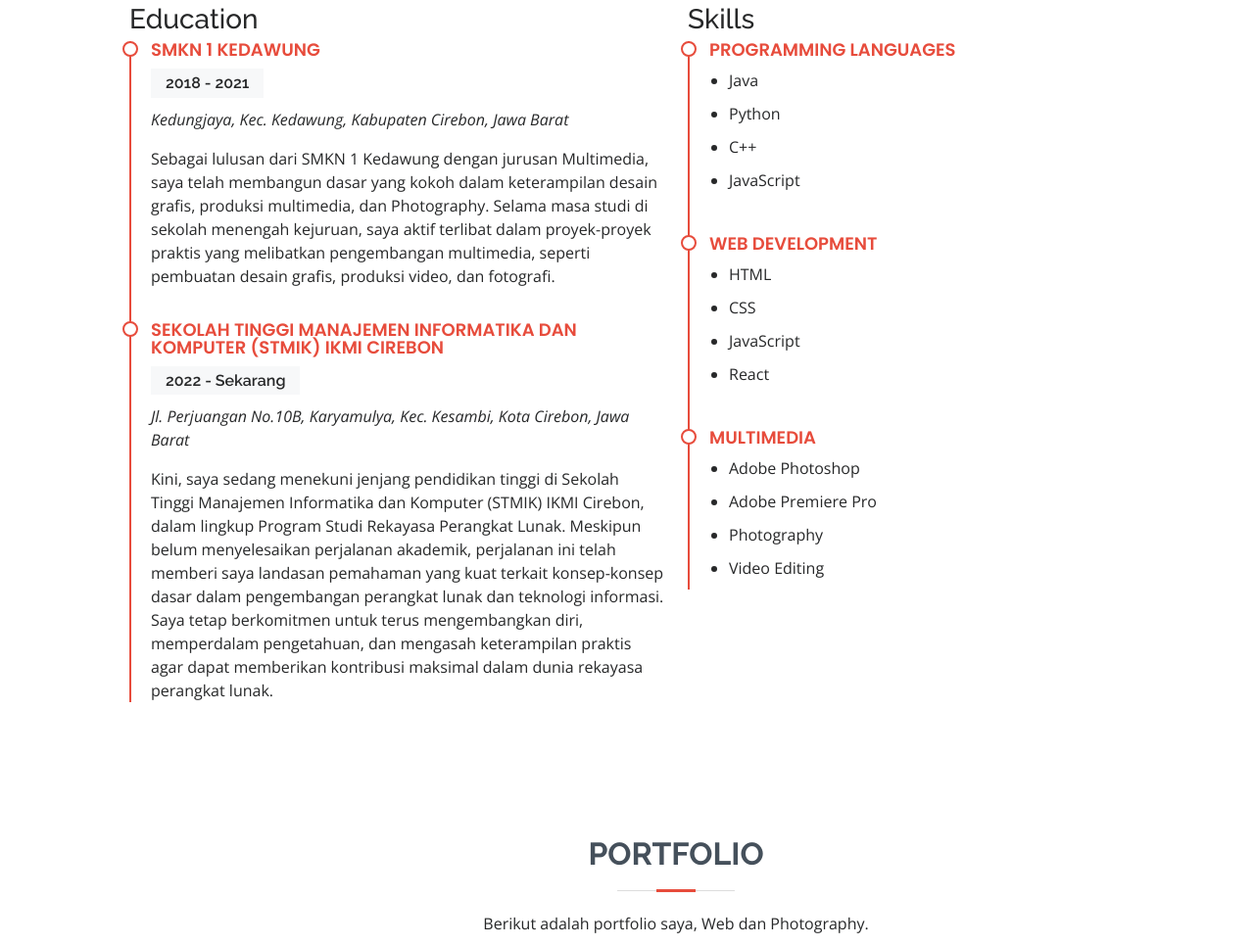
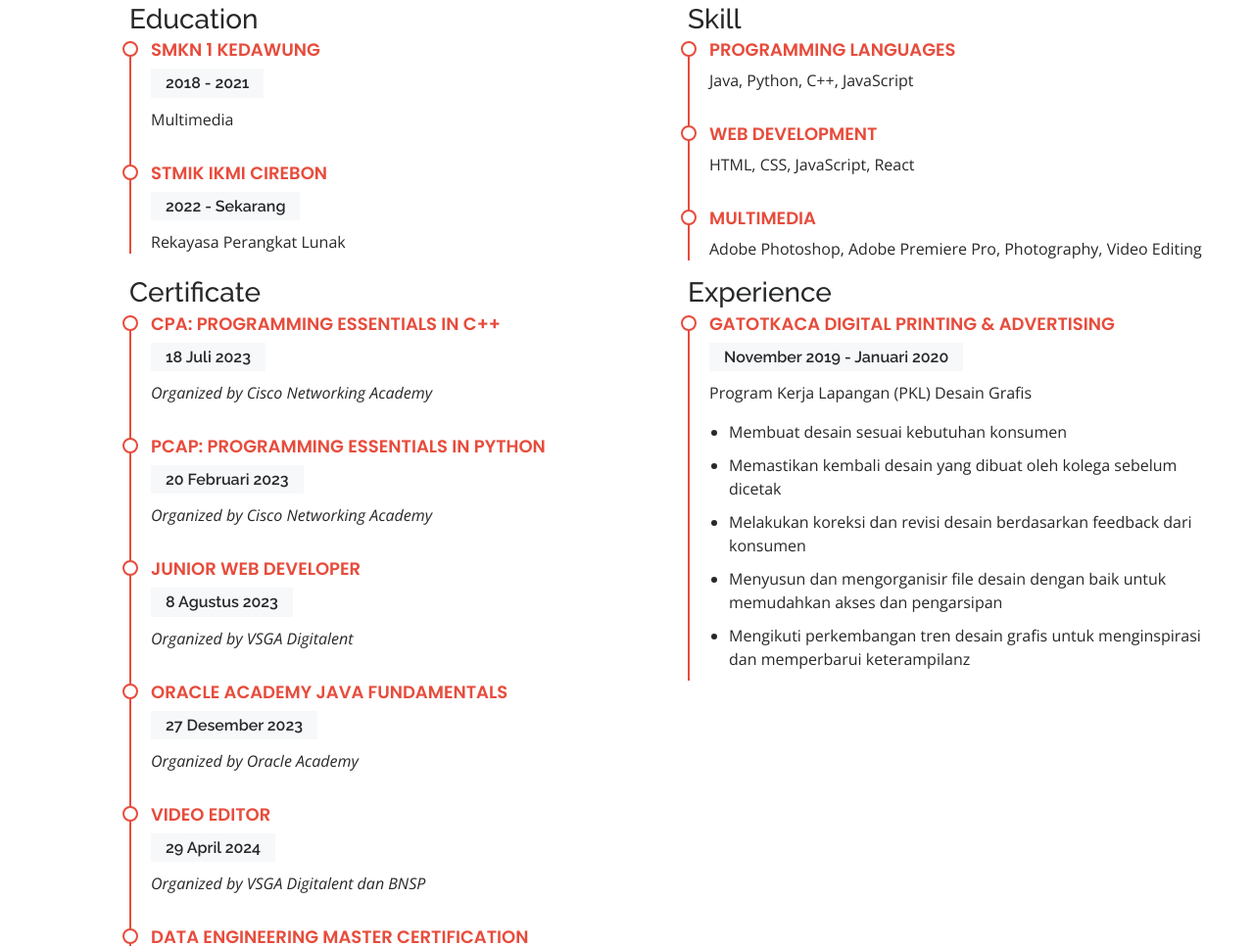
Before and after one commit to Xevhiroth/portfolio, a plain HTML site: page index.html in a window 1280 px wide. Shown: the part 1834-2800 px from the top of the page at 98% size. Drawn offline with nearby package versions, Linux system fonts and the light colour scheme.

Commit message:
Update index.html

```diff
--- a/index.html
+++ b/index.html
@@ -10,7 +10,9 @@
   <meta content="" name="keywords">
 
   <!-- Google Fonts -->
-  <link href="https://fonts.googleapis.com/css?family=Open+Sans:300,300i,400,400i,600,600i,700,700i|Raleway:300,300i,400,400i,500,500i,600,600i,700,700i|Poppins:300,300i,400,400i,500,500i,600,600i,700,700i" rel="stylesheet">
+  <link
+    href="https://fonts.googleapis.com/css?family=Open+Sans:300,300i,400,400i,600,600i,700,700i|Raleway:300,300i,400,400i,500,500i,600,600i,700,700i|Poppins:300,300i,400,400i,500,500i,600,600i,700,700i"
+    rel="stylesheet">
 
   <!-- Vendor CSS Files -->
   <link href="assets/vendor/aos/aos.css" rel="stylesheet">
@@ -37,7 +39,8 @@
         <li><a href="#hero" class="nav-link scrollto active"><i class="bx bx-home"></i> <span>Home</span></a></li>
         <li><a href="#about" class="nav-link scrollto"><i class="bx bx-user"></i> <span>About</span></a></li>
         <li><a href="#resume" class="nav-link scrollto"><i class="bx bx-file-blank"></i> <span>Resume</span></a></li>
-        <li><a href="#portfolio" class="nav-link scrollto"><i class="bx bx-book-content"></i> <span>Portfolio</span></a></li>
+        <li><a href="#portfolio" class="nav-link scrollto"><i class="bx bx-book-content"></i> <span>Portfolio</span></a>
+        </li>
         <li><a href="#contact" class="nav-link scrollto"><i class="bx bx-envelope"></i> <span>Contact</span></a></li>
       </ul>
     </nav><!-- .nav-menu -->
@@ -50,10 +53,14 @@
       <h1>Haris Burhanudin</h1>
       <p>Saya Seorang <span class="typed" data-typed-items="Mahasiswa, Developer, Photographer"></span></p>
       <div class="social-links">
-        <a href="https://x.com/xevhiroth" class="twitter" target="_blank" rel="noopener noreferrer"><i class="bx bxl-twitter"></i></a>
-        <a href="https://www.facebook.com/haris.burhanudin.17/" class="facebook" target="_blank" rel="noopener noreferrer"><i class="bx bxl-facebook"></i></a>
-        <a href="https://www.instagram.com/xvhrth/" class="instagram" target="_blank" rel="noopener noreferrer"><i class="bx bxl-instagram"></i></a>
-        <a href="https://www.linkedin.com/in/haris-burhanudin" class="linkedin" target="_blank" rel="noopener noreferrer"><i class="bx bxl-linkedin"></i></a>
+        <a href="https://x.com/xevhiroth" class="twitter" target="_blank" rel="noopener noreferrer"><i
+            class="bx bxl-twitter"></i></a>
+        <a href="https://www.facebook.com/haris.burhanudin.17/" class="facebook" target="_blank"
+          rel="noopener noreferrer"><i class="bx bxl-facebook"></i></a>
+        <a href="https://www.instagram.com/xvhrth/" class="instagram" target="_blank" rel="noopener noreferrer"><i
+            class="bx bxl-instagram"></i></a>
+        <a href="https://www.linkedin.com/in/haris-burhanudin" class="linkedin" target="_blank"
+          rel="noopener noreferrer"><i class="bx bxl-linkedin"></i></a>
       </div>
     </div>
   </section><!-- End Home -->
@@ -65,7 +72,7 @@
       <div class="container" data-aos="fade-up">
 
         <div class="section-title">
-          <h2>Tentang Saya</h2>
+          <h2>About</h2>
         </div>
 
         <div class="row">
@@ -74,19 +81,29 @@
           </div>
           <div class="col-lg-8 pt-4 pt-lg-0 content">
             <p>
-              Saya adalah seorang mahasiswa yang sedang menempuh semester ketiga di program studi Rekayasa Perangkat Lunak.
-              Perjalanan akademis saya hingga saat ini telah memberikan saya pemahaman yang mendalam tentang dunia pengembangan perangkat lunak.
-              Selama masa studi, saya aktif mengikuti berbagai mata kuliah yang mencakup pemrograman, desain perangkat lunak, dan manajemen proyek.
-              Keikutsertaan dalam proyek-proyek kuliah telah memperluas wawasan saya dalam mengaplikasikan teori-teori yang dipelajari dalam situasi praktis.
-              Saya percaya bahwa pemahaman teknologi terkini dan keterampilan pengembangan perangkat lunak adalah kunci kesuksesan di era digital ini,
-              dan saya berkomitmen untuk terus mengembangkan diri agar dapat memberikan kontribusi yang berarti di dunia industri IT.
+              Saya adalah seorang mahasiswa yang sedang menempuh semester kelima di program studi Rekayasa Perangkat
+              Lunak.
+              Perjalanan akademis saya hingga saat ini telah memberikan saya pemahaman yang mendalam tentang dunia
+              pengembangan perangkat lunak.
+              Selama masa studi, saya aktif mengikuti berbagai mata kuliah yang mencakup pemrograman, desain perangkat
+              lunak, dan manajemen proyek.
+              Keikutsertaan dalam proyek-proyek kuliah telah memperluas wawasan saya dalam mengaplikasikan teori-teori
+              yang dipelajari dalam situasi praktis.
+              Saya percaya bahwa pemahaman teknologi terkini dan keterampilan pengembangan perangkat lunak adalah kunci
+              kesuksesan di era digital ini,
+              dan saya berkomitmen untuk terus mengembangkan diri agar dapat memberikan kontribusi yang berarti di dunia
+              industri IT.
             </p>
 
             <p>
-              Selain dari segi akademis, saya juga aktif dalam kegiatan di luar kelas, seperti mengikuti seminar dan workshop terkait teknologi terbaru, serta photography yang merupakan hobi yang saya sukai.
-              Saya percaya bahwa memperluas jaringan dan berinteraksi dengan profesional di industri adalah cara efektif untuk memahami tren terkini dan perspektif praktis dalam pengembangan perangkat lunak.
-              Pada akhirnya, saya memiliki tekad untuk menjadi seorang profesional yang kompeten dan berdaya saing tinggi di bidang rekayasa perangkat lunak,
-              serta berperan aktif dalam menciptakan solusi inovatif untuk menanggapi tantangan di dunia teknologi informasi.
+              Selain dari segi akademis, saya juga aktif dalam kegiatan di luar kelas, seperti mengikuti seminar dan
+              workshop terkait teknologi terbaru, serta photography yang merupakan hobi yang saya sukai.
+              Saya percaya bahwa memperluas jaringan dan berinteraksi dengan profesional di industri adalah cara efektif
+              untuk memahami tren terkini dan perspektif praktis dalam pengembangan perangkat lunak.
+              Pada akhirnya, saya memiliki tekad untuk menjadi seorang profesional yang kompeten dan berdaya saing
+              tinggi di bidang rekayasa perangkat lunak,
+              serta berperan aktif dalam menciptakan solusi inovatif untuk menanggapi tantangan di dunia teknologi
+              informasi.
             </p>
           </div>
         </div>
@@ -108,46 +125,80 @@
             <div class="resume-item">
               <h4>SMKN 1 Kedawung</h4>
               <h5>2018 - 2021</h5>
-          <p><em>Kedungjaya, Kec. Kedawung, Kabupaten Cirebon, Jawa Barat</em></p>
-          <p>Sebagai lulusan dari SMKN 1 Kedawung dengan jurusan Multimedia, saya telah membangun dasar yang kokoh dalam keterampilan desain grafis, produksi multimedia, dan Photography.
-            Selama masa studi di sekolah menengah kejuruan, saya aktif terlibat dalam proyek-proyek praktis yang melibatkan pengembangan multimedia, seperti pembuatan desain grafis, produksi video, dan fotografi.</p>
+              <p>Multimedia</p>
             </div>
             <div class="resume-item">
-          <h4>Sekolah Tinggi Manajemen Informatika dan Komputer (STMIK) IKMI Cirebon</h4>
+              <h4>STMIK IKMI Cirebon</h4>
               <h5>2022 - Sekarang</h5>
-          <p><em>Jl. Perjuangan No.10B, Karyamulya, Kec. Kesambi, Kota Cirebon, Jawa Barat</em></p>
-          <p>Kini, saya sedang menekuni jenjang pendidikan tinggi di Sekolah Tinggi Manajemen Informatika dan Komputer (STMIK) IKMI Cirebon, dalam lingkup Program Studi Rekayasa Perangkat Lunak.
-            Meskipun belum menyelesaikan perjalanan akademik, perjalanan ini telah memberi saya landasan pemahaman yang kuat terkait konsep-konsep dasar dalam pengembangan perangkat lunak dan teknologi informasi.
-            Saya tetap berkomitmen untuk terus mengembangkan diri, memperdalam pengetahuan, dan mengasah keterampilan praktis agar dapat memberikan kontribusi maksimal dalam dunia rekayasa perangkat lunak.</p>
+              <p>Rekayasa Perangkat Lunak</p>
             </div>
           </div>
           <div class="col-lg-6">
-        <h3 class="resume-title">Skills</h3>
+            <h3 class="resume-title">Skill</h3>
             <div class="resume-item">
               <h4>Programming Languages</h4>
-          <ul>
-            <li>Java</li>
-            <li>Python</li>
-            <li>C++</li>
-            <li>JavaScript</li>
-          </ul>
+              <p>Java, Python, C++, JavaScript</p>
             </div>
             <div class="resume-item">
               <h4>Web Development</h4>
-          <ul>
-            <li>HTML</li>
-            <li>CSS</li>
-            <li>JavaScript</li>
-            <li>React</li>
-          </ul>
+              <p>HTML, CSS, JavaScript, React</p>
             </div>
             <div class="resume-item">
               <h4>Multimedia</h4>
+              <p>Adobe Photoshop, Adobe Premiere Pro, Photography, Video Editing</p>
+            </div>
+          </div>
+        </div>
+
+        <!-- Sertifikat Section -->
+        <div class="row">
+          <div class="col-lg-6">
+            <h3 class="resume-title">Certificate</h3>
+            <div class="resume-item">
+              <h4>CPA: Programming Essentials in C++</h4>
+              <h5>18 Juli 2023</h5>
+              <p><em>Organized by Cisco Networking Academy</em></p>
+            </div>
+            <div class="resume-item">
+              <h4>PCAP: Programming Essentials in Python</h4>
+              <h5>20 Februari 2023</h5>
+              <p><em>Organized by Cisco Networking Academy</em></p>
+            </div>
+            <div class="resume-item">
+              <h4>Junior Web Developer</h4>
+              <h5>8 Agustus 2023</h5>
+              <p><em>Organized by VSGA Digitalent</em></p>
+            </div>
+            <div class="resume-item">
+              <h4>Oracle Academy Java Fundamentals</h4>
+              <h5>27 Desember 2023</h5>
+              <p><em>Organized by Oracle Academy</em></p>
+            </div>
+            <div class="resume-item">
+              <h4>Video Editor</h4>
+              <h5>29 April 2024</h5>
+              <p><em>Organized by VSGA Digitalent dan BNSP</em></p>
+            </div>
+            <div class="resume-item">
+              <h4>Data Engineering Master Certification</h4>
+              <h5>12 Mei 2024</h5>
+              <p><em>Organized by RapidMiner Academy</em></p>
+            </div>
+          </div>
+          <div class="col-lg-6">
+            <h3 class="resume-title">Experience</h3>
+            <div class="resume-item">
+              <h4>Gatotkaca Digital Printing & Advertising</h4>
+              <h5>November 2019 - Januari 2020</h5>
+              <p>Program Kerja Lapangan (PKL) Desain Grafis</p>
               <ul>
-            <li>Adobe Photoshop</li>
-            <li>Adobe Premiere Pro</li>
-            <li>Photography</li>
-            <li>Video Editing</li>
+                <li>Membuat desain sesuai kebutuhan konsumen</li>
+                <li>Memastikan kembali desain yang dibuat oleh kolega sebelum dicetak</li>
+                <li>Melakukan koreksi dan revisi desain berdasarkan feedback dari konsumen</li>
+                <li>Menyusun dan mengorganisir file desain dengan baik untuk memudahkan akses dan
+                  pengarsipan</li>
+                <li>Mengikuti perkembangan tren desain grafis untuk menginspirasi dan memperbarui
+                  keterampilanz</li>
               </ul>
             </div>
           </div>
@@ -155,6 +206,7 @@
 
       </div>
     </section><!-- End Resume Section -->
+
 
 
     <!-- ======= Portfolio Section ======= -->
@@ -185,8 +237,10 @@
                 <h4>Photo 1</h4>
                 <p>Urban Building</p>
                 <div class="portfolio-links">
-                        <a href="assets/img/portfolio/photo1.jpg" data-gallery="portfolioGallery" class="portfolio-lightbox" title="URBAN BUILDING"><i class="bx bx-plus"></i></a>
-                        <a href="https://www.instagram.com/p/B5wx0KsHG7T" target="_blank" rel="noopener noreferrer" title="Portfolio Details"><i class="bx bx-link"></i></a>
+                  <a href="assets/img/portfolio/photo1.jpg" data-gallery="portfolioGallery" class="portfolio-lightbox"
+                    title="URBAN BUILDING"><i class="bx bx-plus"></i></a>
+                  <a href="https://www.instagram.com/p/B5wx0KsHG7T" target="_blank" rel="noopener noreferrer"
+                    title="Portfolio Details"><i class="bx bx-link"></i></a>
                 </div>
               </div>
             </div>
@@ -200,8 +254,10 @@
                 <h4>Web 1</h4>
                 <p>KalkuLator Sederhana</p>
                 <div class="portfolio-links">
-                  <a href="assets/img/portfolio/kalkulator.jpg" data-gallery="portfolioGallery" class="portfolio-lightbox" title="KALKULATOR SEDERHANA"><i class="bx bx-plus"></i></a>
-                  <a href="portfolio-details.html" class="portfolio-details-lightbox" data-glightbox="type: external" title="Portfolio Details"><i class="bx bx-link"></i></a>
+                  <a href="assets/img/portfolio/kalkulator.jpg" data-gallery="portfolioGallery"
+                    class="portfolio-lightbox" title="KALKULATOR SEDERHANA"><i class="bx bx-plus"></i></a>
+                  <a href="portfolio-details.html" class="portfolio-details-lightbox" data-glightbox="type: external"
+                    title="Portfolio Details"><i class="bx bx-link"></i></a>
                 </div>
               </div>
             </div>
@@ -214,8 +270,10 @@
                 <h4>Photo 2</h4>
                 <p>Modern Building</p>
                 <div class="portfolio-links">
-                  <a href="assets/img/portfolio/photo2.jpg" data-gallery="portfolioGallery" class="portfolio-lightbox" title="MODERN BUILDING"><i class="bx bx-plus"></i></a>
-                  <a href="https://www.instagram.com/p/B5udTh6Hu7x" target="_blank" rel="noopener noreferrer" title="Portfolio Details"><i class="bx bx-link"></i></a>
+                  <a href="assets/img/portfolio/photo2.jpg" data-gallery="portfolioGallery" class="portfolio-lightbox"
+                    title="MODERN BUILDING"><i class="bx bx-plus"></i></a>
+                  <a href="https://www.instagram.com/p/B5udTh6Hu7x" target="_blank" rel="noopener noreferrer"
+                    title="Portfolio Details"><i class="bx bx-link"></i></a>
                 </div>
               </div>
             </div>
@@ -228,8 +286,10 @@
                 <h4>Web 2</h4>
                 <p>Konversi Kurs</p>
                 <div class="portfolio-links">
-                  <a href="assets/img/portfolio/konversi.png" data-gallery="portfolioGallery" class="portfolio-lightbox" title="KONVERSI KURS"><i class="bx bx-plus"></i></a>
-                  <a href="portfolio-details.html" class="portfolio-details-lightbox" data-glightbox="type: external" title="Portfolio Details"><i class="bx bx-link"></i></a>
+                  <a href="assets/img/portfolio/konversi.png" data-gallery="portfolioGallery" class="portfolio-lightbox"
+                    title="KONVERSI KURS"><i class="bx bx-plus"></i></a>
+                  <a href="portfolio-details.html" class="portfolio-details-lightbox" data-glightbox="type: external"
+                    title="Portfolio Details"><i class="bx bx-link"></i></a>
                 </div>
               </div>
             </div>
@@ -242,8 +302,10 @@
                 <h4>Photo 3</h4>
                 <p>Overcast</p>
                 <div class="portfolio-links">
-                  <a href="assets/img/portfolio/photo3.jpg" data-gallery="portfolioGallery" class="portfolio-lightbox" title="OVERCAST"><i class="bx bx-plus"></i></a>
-                  <a href="https://www.instagram.com/p/B5r4wj3H5-7"target="_blank" rel="noopener noreferrer" title="Portfolio Details"><i class="bx bx-link"></i></a>
+                  <a href="assets/img/portfolio/photo3.jpg" data-gallery="portfolioGallery" class="portfolio-lightbox"
+                    title="OVERCAST"><i class="bx bx-plus"></i></a>
+                  <a href="https://www.instagram.com/p/B5r4wj3H5-7" target="_blank" rel="noopener noreferrer"
+                    title="Portfolio Details"><i class="bx bx-link"></i></a>
                 </div>
               </div>
             </div>
@@ -256,8 +318,10 @@
                 <h4>Web 3</h4>
                 <p>Bento Jersey</p>
                 <div class="portfolio-links">
-                  <a href="assets/img/portfolio/bento_jersey.png" data-gallery="portfolioGallery" class="portfolio-lightbox" title="BENTO JERSEY"><i class="bx bx-plus"></i></a>
-                  <a href="portfolio-details.html" class="portfolio-details-lightbox" data-glightbox="type: external" title="Portfolio Details"><i class="bx bx-link"></i></a>
+                  <a href="assets/img/portfolio/bento_jersey.png" data-gallery="portfolioGallery"
+                    class="portfolio-lightbox" title="BENTO JERSEY"><i class="bx bx-plus"></i></a>
+                  <a href="portfolio-details.html" class="portfolio-details-lightbox" data-glightbox="type: external"
+                    title="Portfolio Details"><i class="bx bx-link"></i></a>
                 </div>
               </div>
             </div>
@@ -341,10 +405,14 @@
     <div class="container">
       <h3>Haris Burhanudin</h3>
       <div class="social-links">
-        <a href="https://x.com/xevhiroth" class="twitter" target="_blank" rel="noopener noreferrer"><i class="bx bxl-twitter"></i></a>
-        <a href="https://www.facebook.com/haris.burhanudin.17/" class="facebook" target="_blank" rel="noopener noreferrer"><i class="bx bxl-facebook"></i></a>
-        <a href="https://www.instagram.com/xvhrth/" class="instagram" target="_blank" rel="noopener noreferrer"><i class="bx bxl-instagram"></i></a>
-        <a href="https://www.linkedin.com/in/haris-burhanudin" class="linkedin" target="_blank" rel="noopener noreferrer"><i class="bx bxl-linkedin"></i></a>
+        <a href="https://x.com/xevhiroth" class="twitter" target="_blank" rel="noopener noreferrer"><i
+            class="bx bxl-twitter"></i></a>
+        <a href="https://www.facebook.com/haris.burhanudin.17/" class="facebook" target="_blank"
+          rel="noopener noreferrer"><i class="bx bxl-facebook"></i></a>
+        <a href="https://www.instagram.com/xvhrth/" class="instagram" target="_blank" rel="noopener noreferrer"><i
+            class="bx bxl-instagram"></i></a>
+        <a href="https://www.linkedin.com/in/haris-burhanudin" class="linkedin" target="_blank"
+          rel="noopener noreferrer"><i class="bx bxl-linkedin"></i></a>
       </div>
       <div class="copyright">
         &copy; Copyright <strong><span>Xevhiroth aka Haris </span></strong>. All Rights Reserved
@@ -353,7 +421,8 @@
   </footer><!-- End Footer -->
 
   <div id="preloader"></div>
-  <a href="#" class="back-to-top d-flex align-items-center justify-content-center"><i class="bi bi-arrow-up-short"></i></a>
+  <a href="#" class="back-to-top d-flex align-items-center justify-content-center"><i
+      class="bi bi-arrow-up-short"></i></a>
 
   <!-- Vendor JS Files -->
   <script src="assets/vendor/purecounter/purecounter_vanilla.js"></script>
```
Lines whose indentation alone changed are shown as unchanged.
